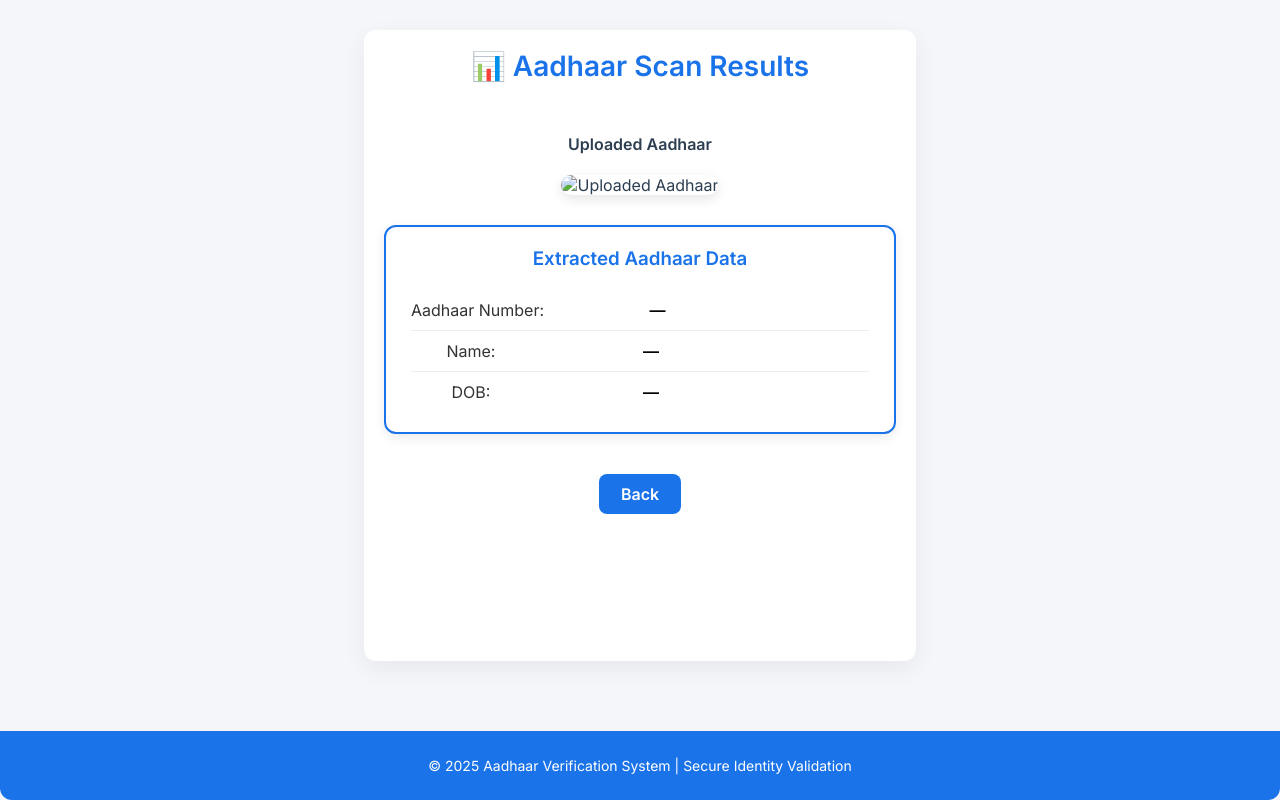
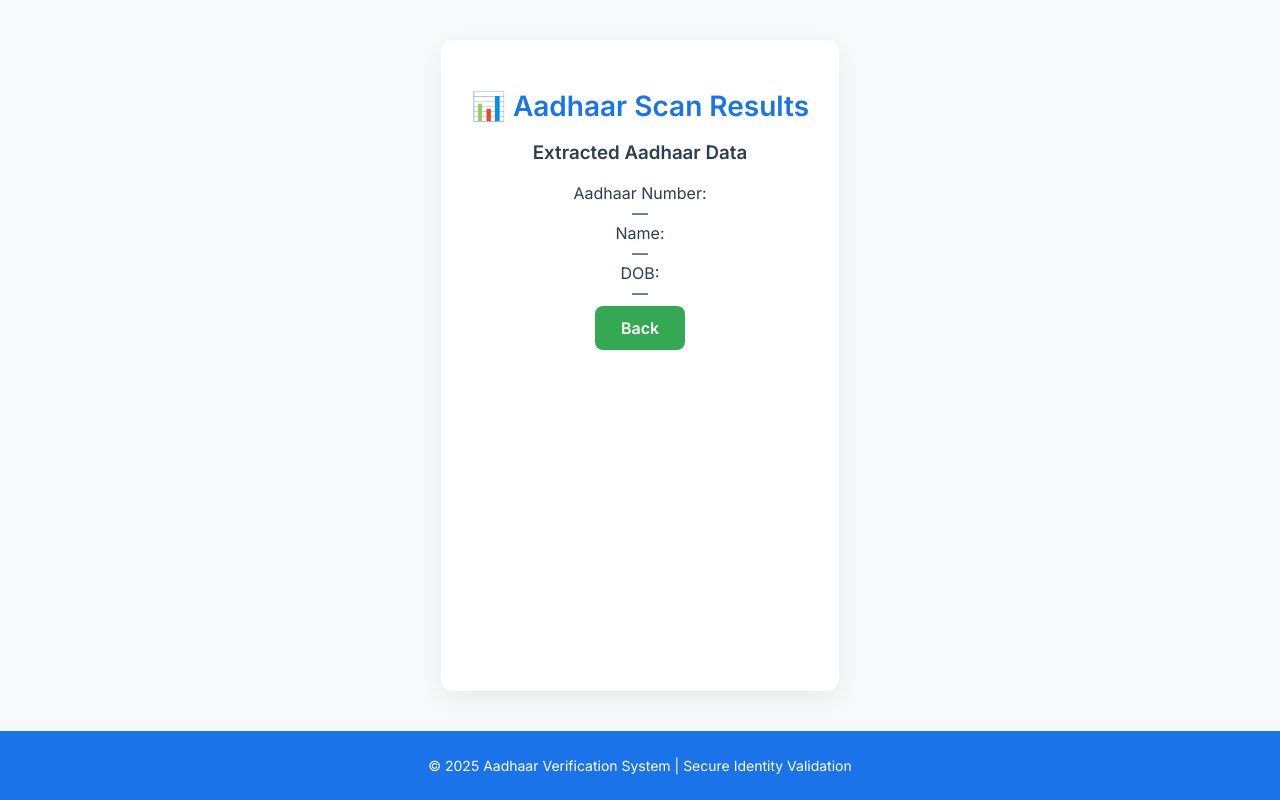
Before and after one commit to vik77-git/Aadhaar-validator, a Flask app: template templates/result.html in a window 1280 px wide. Run offline with Flask 3, Linux system fonts and the light colour scheme; the template is opened without the code that fills it, so the values that code supplies are empty.

Commit message:
Update templates/result.html

```diff
--- a/templates/result.html
+++ b/templates/result.html
@@ -5,164 +5,38 @@
 <title>Scan Result - Aadhaar Validator</title>
 <link rel="stylesheet" href="{{ url_for('static', filename='style.css') }}">
 <link href="https://fonts.googleapis.com/css2?family=Inter:wght@400;600&display=swap" rel="stylesheet">
-  <style>
-    body {
-      font-family: 'Inter', sans-serif;
-      background-color: #f5f6fa;
-      margin: 0;
-      padding: 0;
-    }
-    .container {
-      max-width: 900px;
-      margin: 30px auto;
-      padding: 0 20px;
-    }
-    h1 {
-      text-align: center;
-      color: #1a73e8;
-      margin-bottom: 30px;
-    }
-    .result-section {
-      display: flex;
-      gap: 30px;
-      flex-wrap: wrap;
-      justify-content: center;
-      align-items: flex-start;
-    }
-    .image-card {
-      flex: 1 1 300px;
-      max-width: 350px;
-      text-align: center;
-    }
-    .image-card img {
-      max-width: 100%;
-      border-radius: 12px;
-      box-shadow: 0 4px 12px rgba(0,0,0,0.1);
-    }
-    .validity-card {
-      border: 2px solid #1a73e8;
-      border-radius: 12px;
-      background-color: #fff;
-      padding: 20px 25px;
-      max-width: 500px;
-      box-shadow: 0 4px 12px rgba(0,0,0,0.08);
-      flex: 1 1 300px;
-    }
-    .validity-card h3 {
-      margin-top: 0;
-      color: #1a73e8;
-      font-weight: 600;
-      text-align: center;
-      margin-bottom: 20px;
-    }
-    .validity-item {
-      display: flex;
-      align-items: center;
-      justify-content: space-between;
-      padding: 10px 0;
-      border-bottom: 1px solid #eee;
-      font-size: 1rem;
-    }
-    .validity-item:last-child {
-      border-bottom: none;
-    }
-    .label {
-      font-weight: 500;
-      color: #333;
-      min-width: 120px;
-      white-space: nowrap;
-    }
-    .value {
-      font-weight: 600;
-      color: #000;
-      flex: 1;
-      word-break: break-word; /* Allows long names to wrap if needed */
-      margin: 0 12px;
-    }
-    .status {
-      font-weight: 600;
-      color: #1a73e8;
-      min-width: 90px;
-      text-align: right;
-      white-space: nowrap;
-    }
-    .photo-section {
-      text-align: center;
-      margin-top: 20px;
-    }
-    .photo-section img {
-      max-width: 150px;
-      border-radius: 8px;
-      box-shadow: 0 2px 6px rgba(0,0,0,0.1);
-    }
-    .btn {
-      display: inline-block;
-      text-decoration: none;
-      background-color: #1a73e8;
-      color: #fff;
-      padding: 10px 22px;
-      border-radius: 8px;
-      font-weight: 600;
-      transition: 0.3s;
-      margin-top: 20px; /* move button up from footer */
-    }
-    .btn:hover {
-      background-color: #1558b0;
-    }
-    footer {
-      text-align: center;
-      padding: 12px;
-      background: #1a73e8;
-      color: #fff;
-      margin-top: 40px;
-      border-radius: 0 0 12px 12px;
-    }
-  </style>
 </head>
 <body>
 <div class="container">
 <h1>📊 Aadhaar Scan Results</h1>
 
-    <div class="result-section">
-      <!-- Uploaded Aadhaar Image -->
-      <div class="image-card">
-        <h4>Uploaded Aadhaar</h4>
-        <img src="{{ input_image }}" alt="Uploaded Aadhaar">
-      </div>
+<div class="results-card">
+  <h3>Extracted Aadhaar Data</h3>
+  <div class="result-grid">
+    <div class="label">Aadhaar Number:</div>
+    <div class="value">{{ extracted.aadhaar_number or '—' }}</div>
+    <div class="status">{{ validations.aadhaar_number }}</div>
 
-      <!-- Extracted Validity Card -->
-      <div class="validity-card">
-        <h3>Extracted Aadhaar Data</h3>
-        <div class="validity-item">
-          <span class="label">Aadhaar Number:</span>
-          <span class="value">{{ extracted.aadhaar_number or '—' }}</span>
-          <span class="status">{{ validations.aadhaar_number }}</span>
-        </div>
-        <div class="validity-item">
-          <span class="label">Name:</span>
-          <span class="value">{{ extracted.name or '—' }}</span>
-          <span class="status">{{ validations.name }}</span>
-        </div>
-        <div class="validity-item">
-          <span class="label">DOB:</span>
-          <span class="value">{{ extracted.dob or '—' }}</span>
-          <span class="status">{{ validations.dob }}</span>
+    <div class="label">Name:</div>
+    <div class="value">{{ extracted.name or '—' }}</div>
+    <div class="status">{{ validations.name }}</div>
+
+    <div class="label">DOB:</div>
+    <div class="value">{{ extracted.dob or '—' }}</div>
+    <div class="status">{{ validations.dob }}</div>
   </div>
 
   {% if photo_image %}
   <div class="photo-section">
-          <h4>Aadhaar Photo</h4>
-          <img src="{{ photo_image }}" alt="Detected Photo">
+    <h4>Detected Photo</h4>
+    <img src="{{ photo_image }}" alt="Photo Crop">
   </div>
   {% endif %}
 </div>
-    </div>
 
-    <!-- Back Button -->
-    <div style="text-align:center; margin-top:20px;">
+<div style="text-align:center; margin-top:15px;">
 <a href="/" class="btn">Back</a>
 </div>
-
 </div>
 
 <footer>
```
Lines whose indentation alone changed are shown as unchanged.
